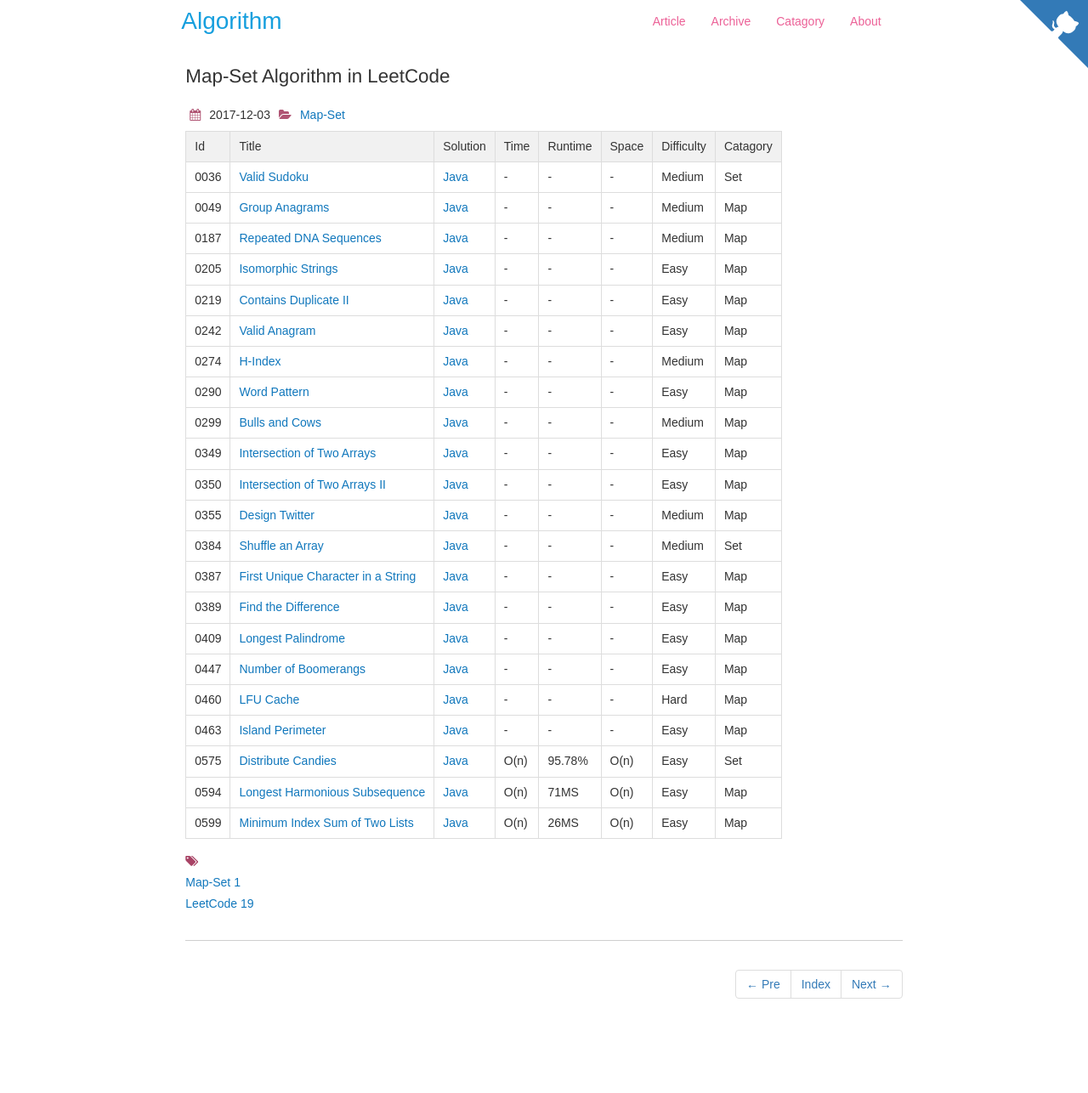
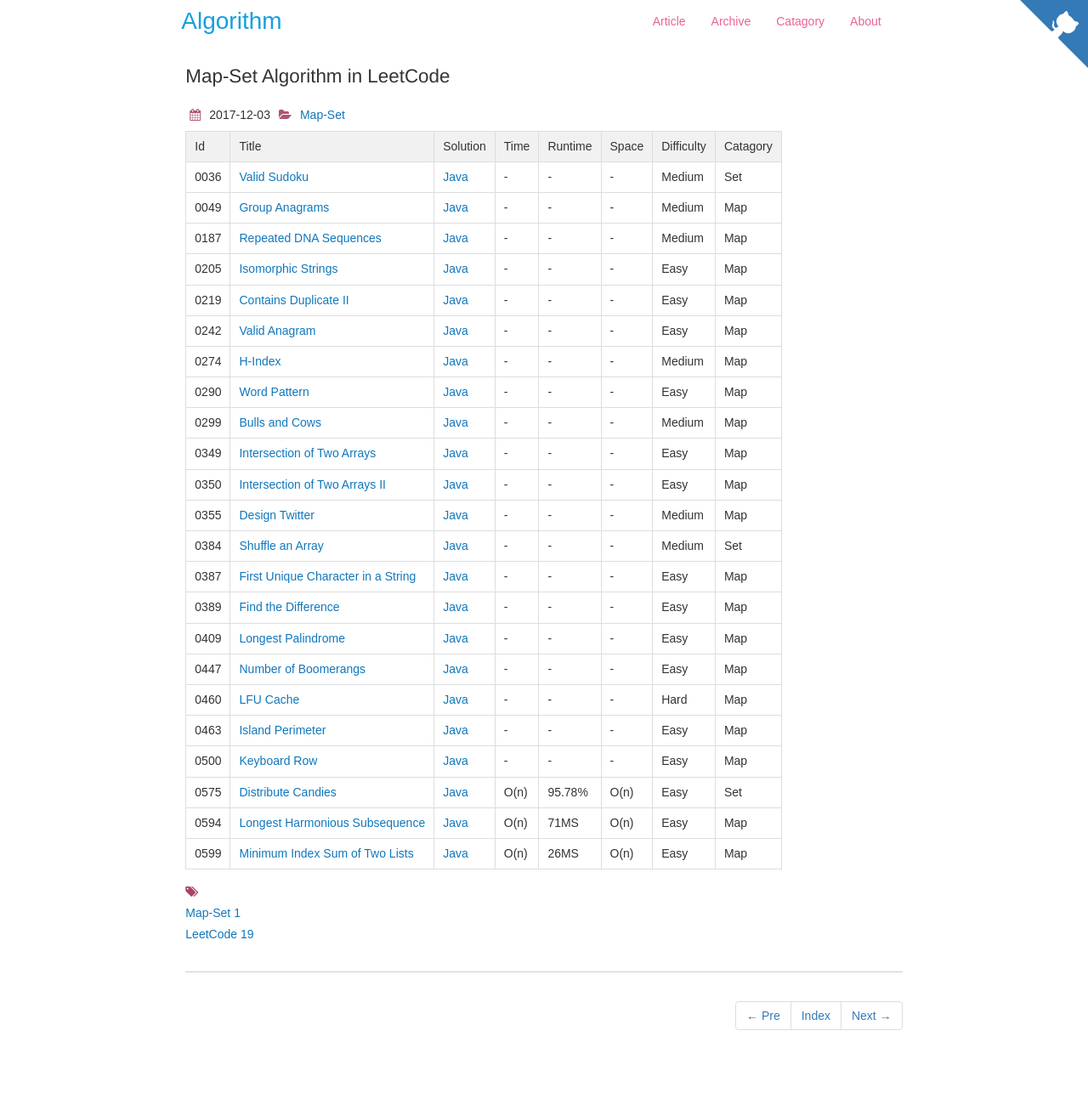
Before and after one commit to dunso/algorithm, a Jekyll site: the page built from docs/_posts/2017-12-03-Map-Set.md, in a window 1280 px wide. Shown: the whole page at 85% size. Built offline with Jekyll 4.4.1, drawn with Linux system fonts in a browser that asks for light colours; nearby versions of some CDN libraries; before the commit the page ends 1249 px from its top, so only the background shows below that.

Commit message:
Add index of LeetCode0500.java to docs

```diff
--- a/docs/_posts/2017-12-03-Map-Set.md
+++ b/docs/_posts/2017-12-03-Map-Set.md
@@ -31,6 +31,7 @@
 |0447|[Number of Boomerangs](https://leetcode.com/problems/number-of-boomerangs/) | [Java](https://e.srl/leetcode-447)  |-|-|-| Easy |Map|
 |0460|[LFU Cache](https://leetcode.com/problems/lfu-cache/) | [Java](https://e.srl/leetcode-460)  |-|-|-| Hard |Map|
 |0463|[Island Perimeter](https://leetcode.com/problems/island-perimeter/) | [Java](https://e.srl/leetcode-463)  |-|-|-| Easy |Map|
+|0500|[Keyboard Row](https://leetcode.com/problems/keyboard-row/) | [Java](https://e.srl/leetcode-500)  |-|-|-| Easy |Map|
 |0575|[Distribute Candies](https://leetcode.com/problems/distribute-candies)| [Java](https://e.srl/leetcode-575/)  | O(n) |95.78%| O(n)  |  Easy |Set|
 |0594|[Longest Harmonious Subsequence](https://leetcode.com/problems/longest-harmonious-subsequence/)| [Java](https://e.srl/leetcode-594/)  | O(n) |71MS| O(n)  |  Easy |Map|
 |0599|[Minimum Index Sum of Two Lists](https://leetcode.com/problems/minimum-index-sum-of-two-lists) | [Java](https://e.srl/leetcode-599/)  | O(n) |26MS| O(n)  |  Easy |Map|
```
